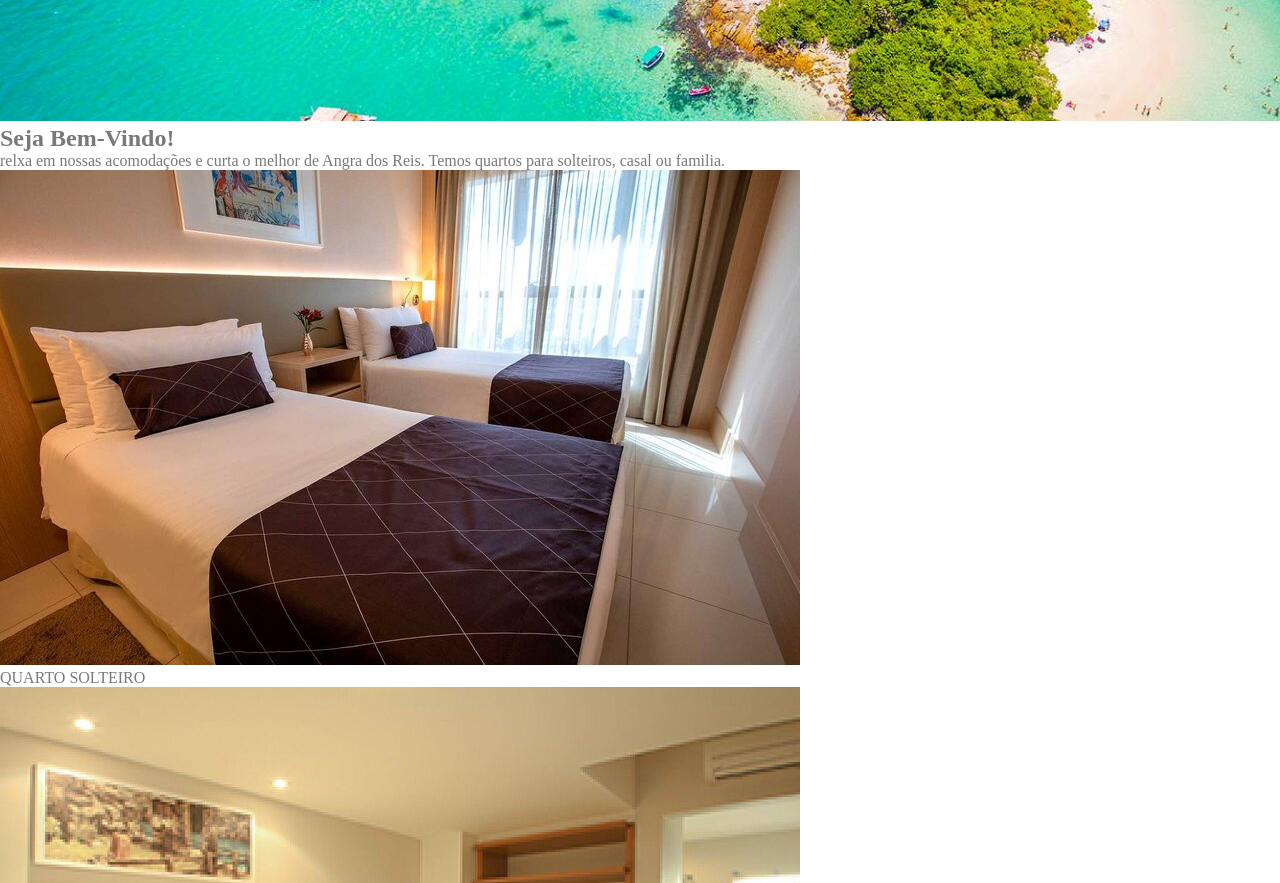
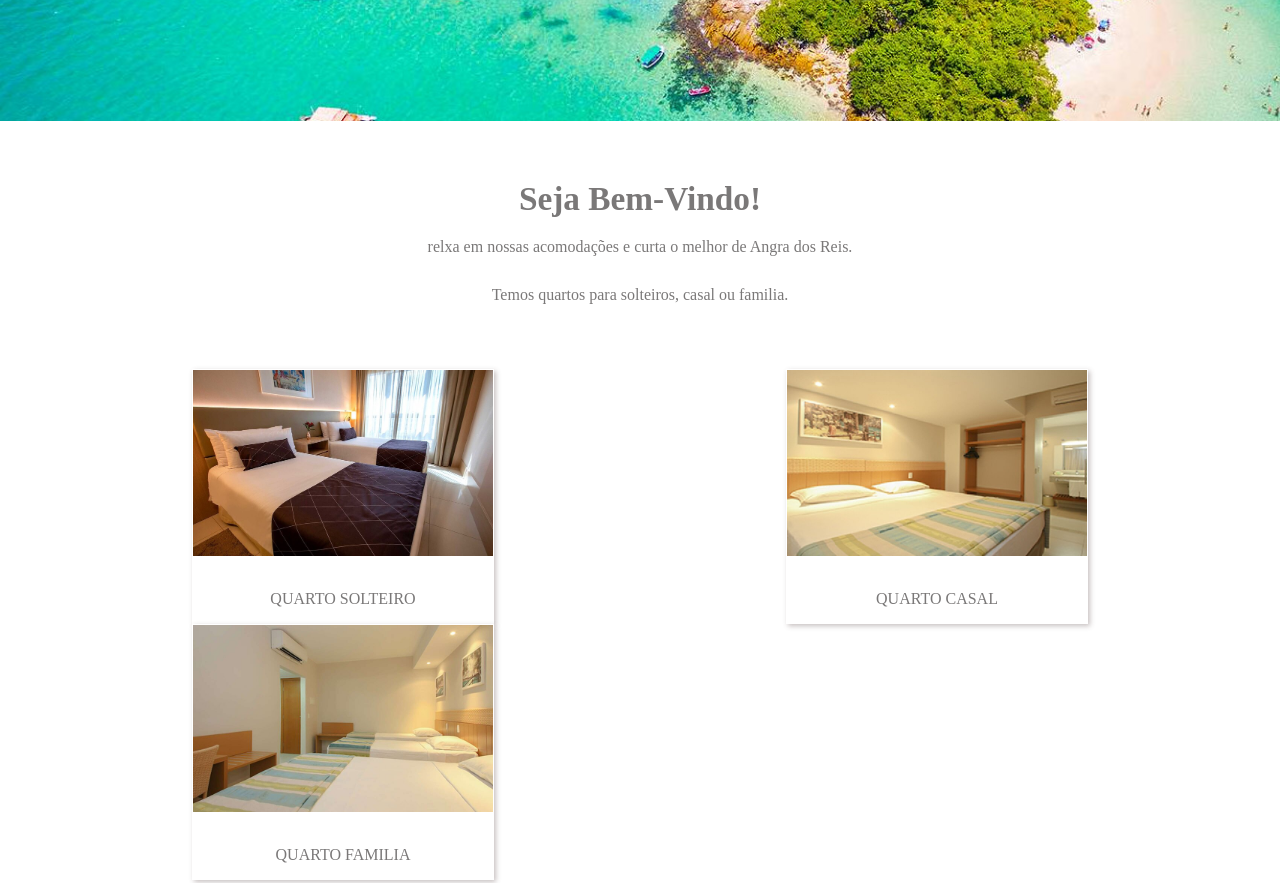
Before and after one commit to douglasjorge10/projeto-pousada-secreta, a plain HTML site: page index.html in a window 1280 px wide. Shown: the part 560-1443 px from the top of the page. Drawn offline with Linux system fonts and the light colour scheme.

Commit message:
seja bem vindo, cards de apresentação dos quartos

```diff
--- a/_css/main-style.css
+++ b/_css/main-style.css
@@ -53,10 +53,10 @@ ul, li, a{
 }
 .navMenu a:hover{
     color: rgb(22, 64, 99);
-    box-shadow: #000 1px 1px 4px 1px;
+    box-shadow: rgba(0, 0, 0, 0.3) 1px 1px 4px 1px;
     transition: 0.8s;
 }
-/* imagem principal "apresentação" */
+/* imagem principal "imagem inicio" */
 .imgPrin, .imgPrin img {
     width: 100%;
 }
@@ -74,7 +74,35 @@ ul, li, a{
     color: #fff;
     border: solid 0.1px rgb(214, 197, 197);
 }
+/* "Seja Bem-Vindo" e cards de descrição dos qaurtos*/
 .imgPrin figcaption span{
     line-height: 3em;
     font-size: 35pt;
 }
+.artCont, .descruart{
+    margin: 50px auto;
+    width: 70%;
+    text-align: center;
+    line-height: 3em;
+}
+.artCont h2{
+    font-size: 25pt;
+}
+.descrQuart {
+   display: flex;
+   margin-top: 50px;
+   flex-wrap: wrap;
+   justify-content: space-between;
+}
+.descrQuart figure{
+   border: solid 1px #fff;
+   box-shadow: rgba(68, 47, 47, 0.3) 2px 2px 5px;
+
+}
+.descrQuart img:hover{
+    padding: 5px;
+    box-shadow: rgba(68, 47, 47, 10);
+}
+ .descrQuart img{
+     max-width: 300px;
+}
--- a/index.html
+++ b/index.html
@@ -25,7 +25,7 @@
         </figure>
         <article class="artCont">
             <h2>Seja Bem-Vindo!</h2>
-            <p>relxa em nossas acomodações e curta o melhor de Angra dos Reis.
+            <p>relxa em nossas acomodações e curta o melhor de Angra dos Reis.</br>
                 Temos quartos para solteiros, casal ou familia.</p>
             <div class="descrQuart">
                 <figure>
```
